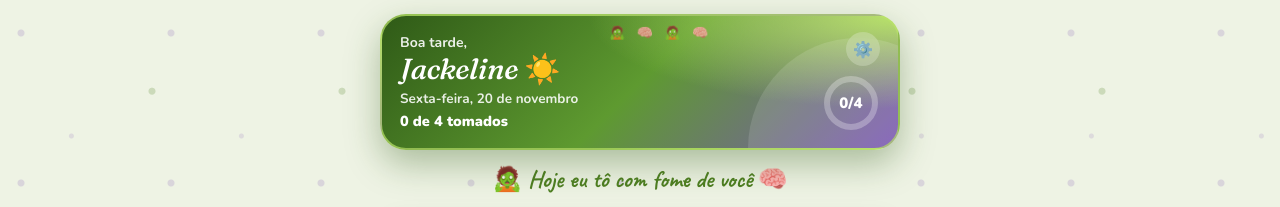
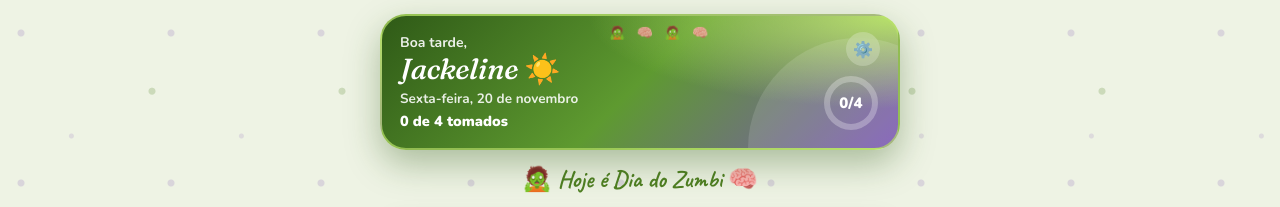
Before and after one commit to protonnegativo/rotina-diaria, a plain HTML site: page index.html in a window 1280 px wide. Shown: the top 207 px of the page. Drawn offline with nearby package versions, Linux system fonts and the light colour scheme.

Commit message:
Frase nova e aviso de Dia do Zumbi
Co-Authored-By: Claude Fable 5.2 <noreply@anthropic.com>

```diff
--- a/index.html
+++ b/index.html
@@ -345,7 +345,7 @@
     const day=todayDate(), s=S();
     const pr=isPrincess(), zb=isZombie(); document.body.classList.toggle('princess',pr); document.body.classList.toggle('zombie',zb);
     document.querySelector('.love-h').firstChild.textContent=pr?'👑 Carta real do dia ':zb?'🧟 Carta do além ':'💌 Carta do dia ';
-    $('banner').textContent=zb?'🧟 Hoje eu tô com fome de você 🧠':'👑 Hoje o dia é todo seu, alteza 👑';
+    $('banner').textContent=zb?'🧟 Hoje é Dia do Zumbi 🧠':'👑 Hoje o dia é todo seu, alteza 👑';
     const hr=now().getHours();
     const cu=CUSTOM[keyOf(day)];
     const pre=itemsFor(day).items, allDone=pre.length>0&&pre.every(i=>state.log[i.key]);
@@ -495,7 +495,7 @@
   const CUSTOM={
     // name: o que aparece no lugar do nome (escondido até tomar tudo)
     '2026-11-18':{text:'Hoje é seu dia, dia da [princesa] 💗',name:'princesa',greet:'Oi,'},
-    '2026-11-20':'Toma tudo direitinho, senão hoje eu vou te [morder] 🧟'
+    '2026-11-20':'Fui mordido de amor por você. Agora é minha vez de te [morder] 🧟'
   };
   const PRINCESS_DAYS=['2026-11-18'];
   const isPrincess=()=>PRINCESS_DAYS.includes(keyOf(todayDate()));
```
